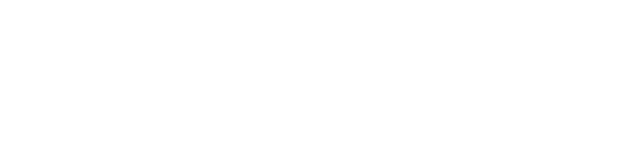
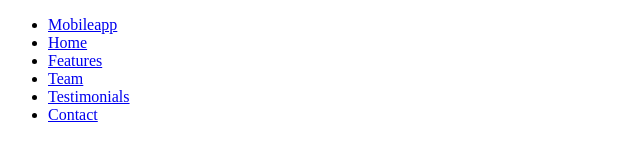
Before and after one commit to YourMentor-org/leading, a plain HTML site: page index.html in a window 1280 px wide. Shown: the whole page, without its empty margins (0-640 px from the left). Drawn offline with Linux system fonts and the light colour scheme.

Commit message:
Добавляет разметку главной навигации

```diff
--- a/index.html
+++ b/index.html
@@ -6,6 +6,29 @@
     <title>Проект Lending</title>
   </head>
   <body>
-
+    <header class="header">
+      <nav class="nav-main">
+        <ul class="nav-main__list">
+          <li class="nav-main__item">
+            <a href="#" class="nav-main__logo">Mobileapp</a>
+          </li>
+          <li class="nav-main__item">
+            <a href="#" class="nav-main__link nav-main__link--active">Home</a>
+          </li>
+          <li class="nav-main__item">
+            <a href="#" class="nav-main__link">Features</a>
+          </li>
+          <li class="nav-main__item">
+            <a href="#" class="nav-main__link">Team</a>
+          </li>
+          <li class="nav-main__item">
+            <a href="#" class="nav-main__link">Testimonials</a>
+          </li>
+          <li class="nav-main__item">
+            <a href="#" class="nav-main__link">Contact</a>
+          </li>
+        </ul>
+      </nav>
+    </header>
   </body>
 </html>
```
